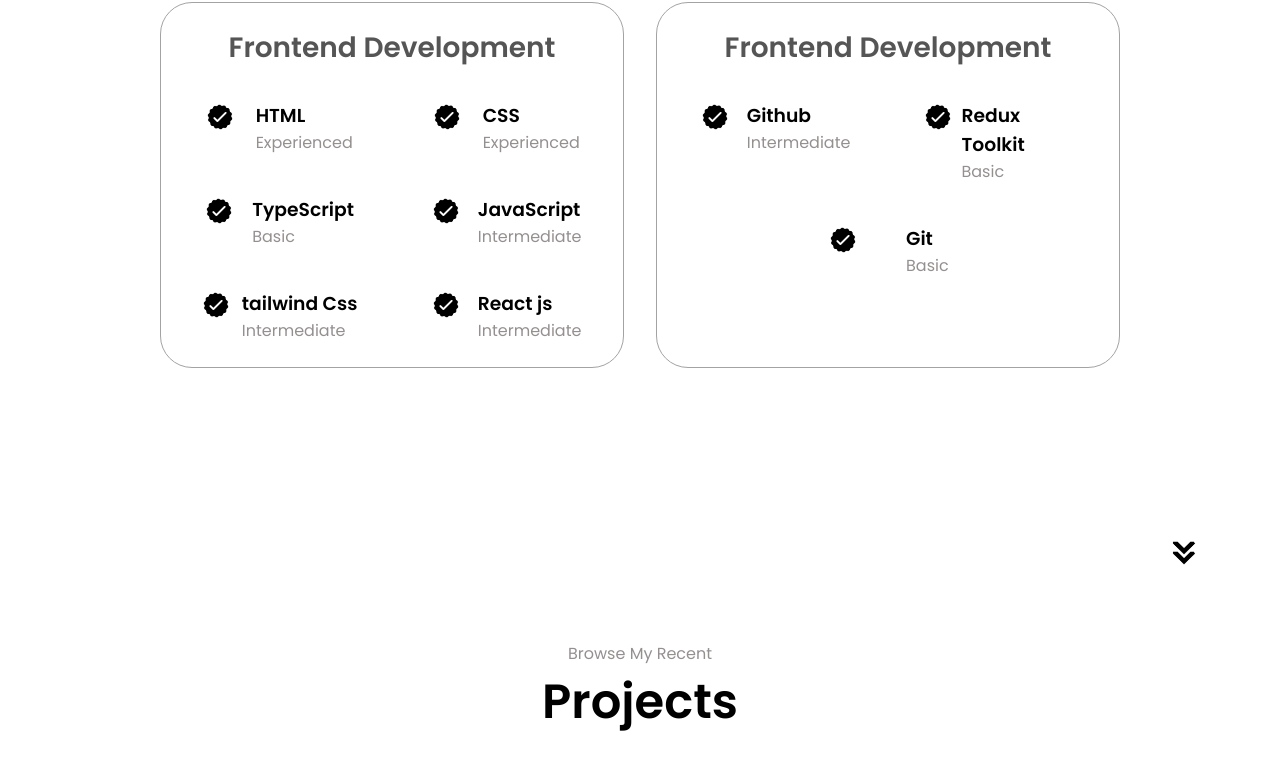
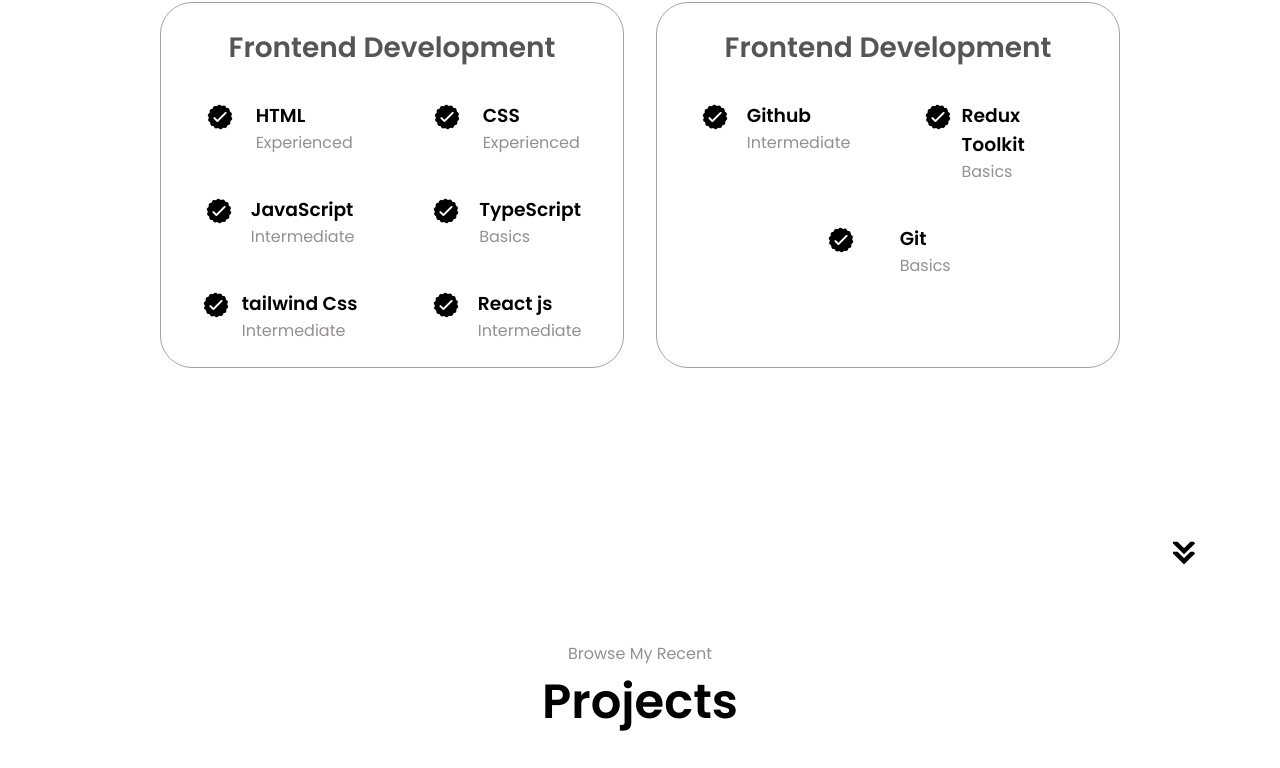
Before and after one commit to mohamedali652/My-Portfolio-main, a plain HTML site: page index.html in a window 1280 px wide. Shown: the part 1823-2591 px from the top of the page. Drawn offline with Linux system fonts and the light colour scheme.

Commit message:
Edit Experince

```diff
--- a/index.html
+++ b/index.html
@@ -172,8 +172,8 @@
                   class="icon"
                 />
                 <div>
-                  <h3>TypeScript</h3>
-                  <p>Basic</p>
+                  <h3>JavaScript</h3>
+                  <p>Intermediate</p>
                 </div>
               </article>
               <article>
@@ -183,8 +183,8 @@
                   class="icon"
                 />
                 <div>
-                  <h3>JavaScript</h3>
-                  <p>Intermediate</p>
+                  <h3>TypeScript</h3>
+                  <p>Basics</p>
                 </div>
               </article>
               <article>
@@ -233,7 +233,7 @@
                 />
                 <div>
                   <h3>Redux Toolkit</h3>
-                  <p>Basic</p>
+                  <p>Basics</p>
                 </div>
               </article>
               <article>
@@ -244,7 +244,7 @@
                 />
                 <div>
                   <h3>Git</h3>
-                  <p>Basic</p>
+                  <p>Basics</p>
                 </div>
               </article>
             </div>
```
